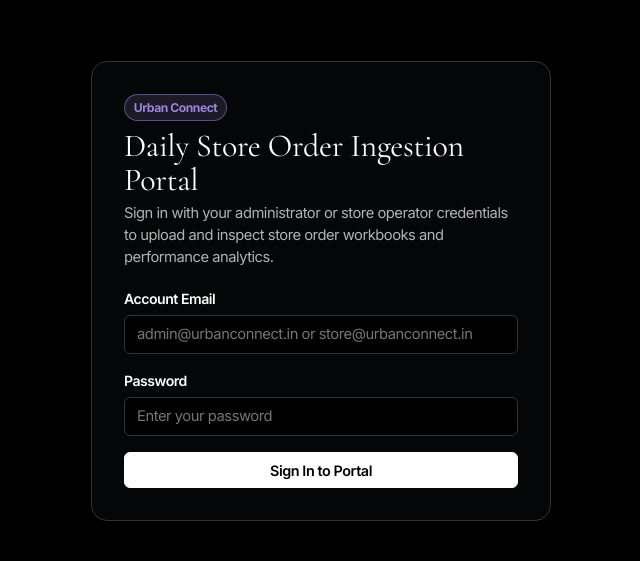
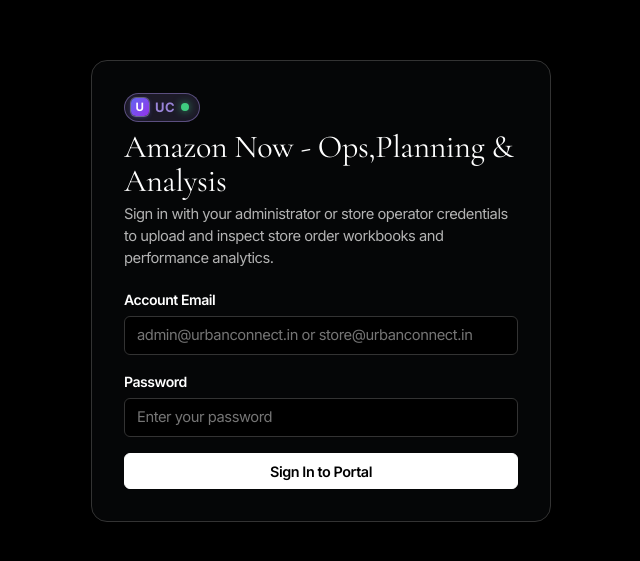
Before and after one commit to suhaasiitb/urban-connect-order-ingestion, a React (Vite) app: page / in a window 1280 px wide. Shown: the part 109-670 px from the top of the page, without its empty margins (319-959 px from the left). Built offline with nearby package versions, Linux system fonts and the light colour scheme; no server answers.

Commit message:
feat(ui): update brand pill to U crest + UC badge and title to Amazon Now - Ops,Planning & Analysis

```diff
--- a/index.html
+++ b/index.html
@@ -3,7 +3,7 @@
   <head>
     <meta charset="UTF-8" />
     <meta name="viewport" content="width=device-width, initial-scale=1.0" />
-    <title>Urban Connect — Daily Store Order Ingestion Portal</title>
+    <title>Amazon Now - Ops,Planning &amp; Analysis</title>
     <link rel="preconnect" href="https://fonts.googleapis.com" />
     <link rel="preconnect" href="https://fonts.gstatic.com" crossorigin />
     <link
--- a/src/App.tsx
+++ b/src/App.tsx
@@ -162,11 +162,12 @@ export const App: React.FC = () => {
     <div className="app-shell">
       <header className="topbar">
         <div className="topbar-brand">
-          <span className="badge badge-primary basedash-brand-pill">
+          <span className="badge badge-primary basedash-brand-pill" title="Urban Connect">
+            <span className="uc-logo-crest" aria-hidden="true">U</span>
+            <span className="uc-logo-text">UC</span>
             <span className="basedash-live-dot" aria-hidden="true" />
-            Urban Connect
           </span>
-          <strong className="topbar-editorial-title">Daily Store Order Ingestion Portal</strong>
+          <strong className="topbar-editorial-title">Amazon Now - Ops,Planning &amp; Analysis</strong>
         </div>
 
         <div className="topbar-user">
--- a/src/components/LoginScreen.tsx
+++ b/src/components/LoginScreen.tsx
@@ -39,8 +39,12 @@ export const LoginScreen: React.FC<LoginScreenProps> = ({
     <div className="login-layout">
       <div className="login-card">
         <div className="login-header">
-          <span className="badge badge-primary">Urban Connect</span>
-          <h1 className="editorial-serif-heading">Daily Store Order Ingestion Portal</h1>
+          <span className="badge badge-primary basedash-brand-pill" title="Urban Connect">
+            <span className="uc-logo-crest" aria-hidden="true">U</span>
+            <span className="uc-logo-text">UC</span>
+            <span className="basedash-live-dot" aria-hidden="true" />
+          </span>
+          <h1 className="editorial-serif-heading">Amazon Now - Ops,Planning &amp; Analysis</h1>
           <p className="subtitle">
             Sign in with your administrator or store operator credentials to upload
             and inspect store order workbooks and performance analytics.
```
Also changed, not shown: src/index.css.
